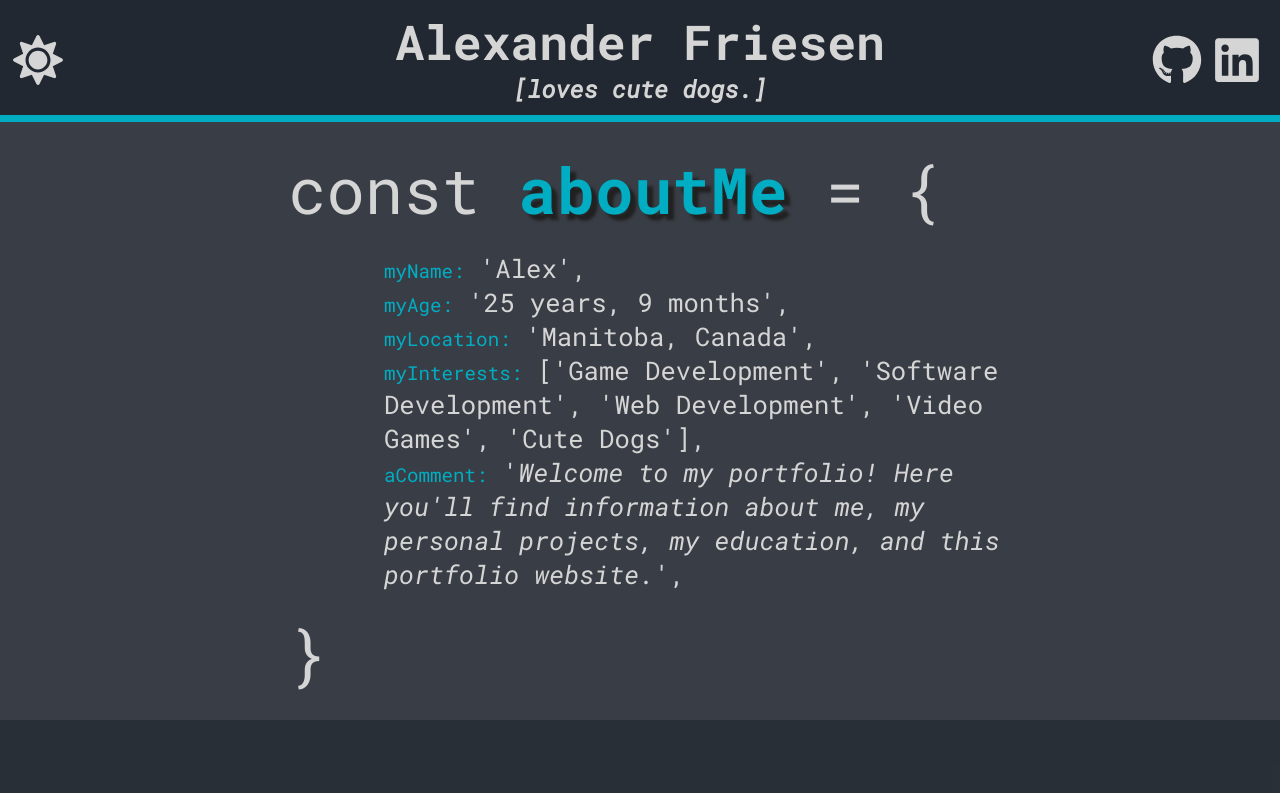
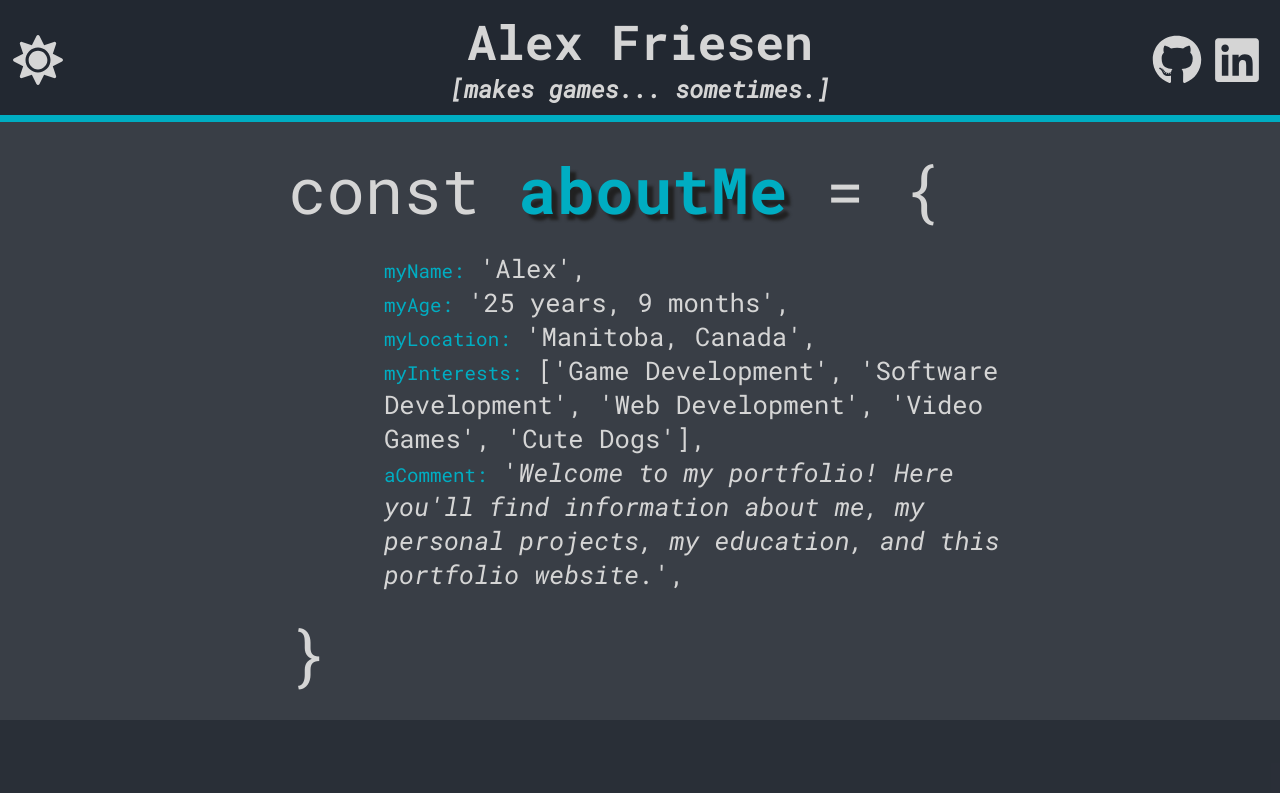
Before and after one commit to TritoLL/react-portfolio, a React (Create React App) app: page / in a window 1280 px wide. Shown: the top 793 px of the page. Built offline with nearby package versions, Linux system fonts and the light colour scheme.

Commit message:
change Alexander to Alex
preparation for a domain name

```diff
--- a/public/index.html
+++ b/public/index.html
@@ -6,14 +6,14 @@
   <link rel="icon" href="%PUBLIC_URL%/favicon.ico" />
   <meta name="viewport" content="width=device-width, initial-scale=1" />
   <meta name="theme-color" content="#000000" />
-  <meta name="description" content="Alexander Friesen's portfolio" />
+  <meta name="description" content="Alex Friesen's portfolio" />
   <link rel="apple-touch-icon" href="%PUBLIC_URL%/logo192.png" />
   <link rel="manifest" href="%PUBLIC_URL%/manifest.json" />
   <link rel="preconnect" href="https://fonts.googleapis.com">
   <link rel="preconnect" href="https://fonts.gstatic.com" crossorigin>
   <link href="https://fonts.googleapis.com/css2?family=Roboto+Mono:ital,wght@0,400;0,700;1,400&display=swap"
     rel="stylesheet">
-  <title>Alexander Friesen</title>
+  <title>Alex Friesen</title>
 </head>
 
 <body>
--- a/src/components/FlavorTextRotator.js
+++ b/src/components/FlavorTextRotator.js
@@ -4,7 +4,6 @@ import React, { useState, useEffect } from "react";
 const delayBetweenLetters = 25;
 
 const flavorTexts = [
-    'but "Alex" will do.',
     "loves cute dogs.",
     "makes games... sometimes.",
     "thinks React is neat.",
--- a/src/components/Header.js
+++ b/src/components/Header.js
@@ -12,7 +12,7 @@ const CustomHeader = styled(HeaderFooter)`
 const Header = ({ theme, toggleTheme }) => {
     return (
         <CustomHeader>
-            <h1>Alexander Friesen</h1>
+            <h1>Alex Friesen</h1>
             <h2>
                 <FlavorTextRotator />
             </h2>
```
